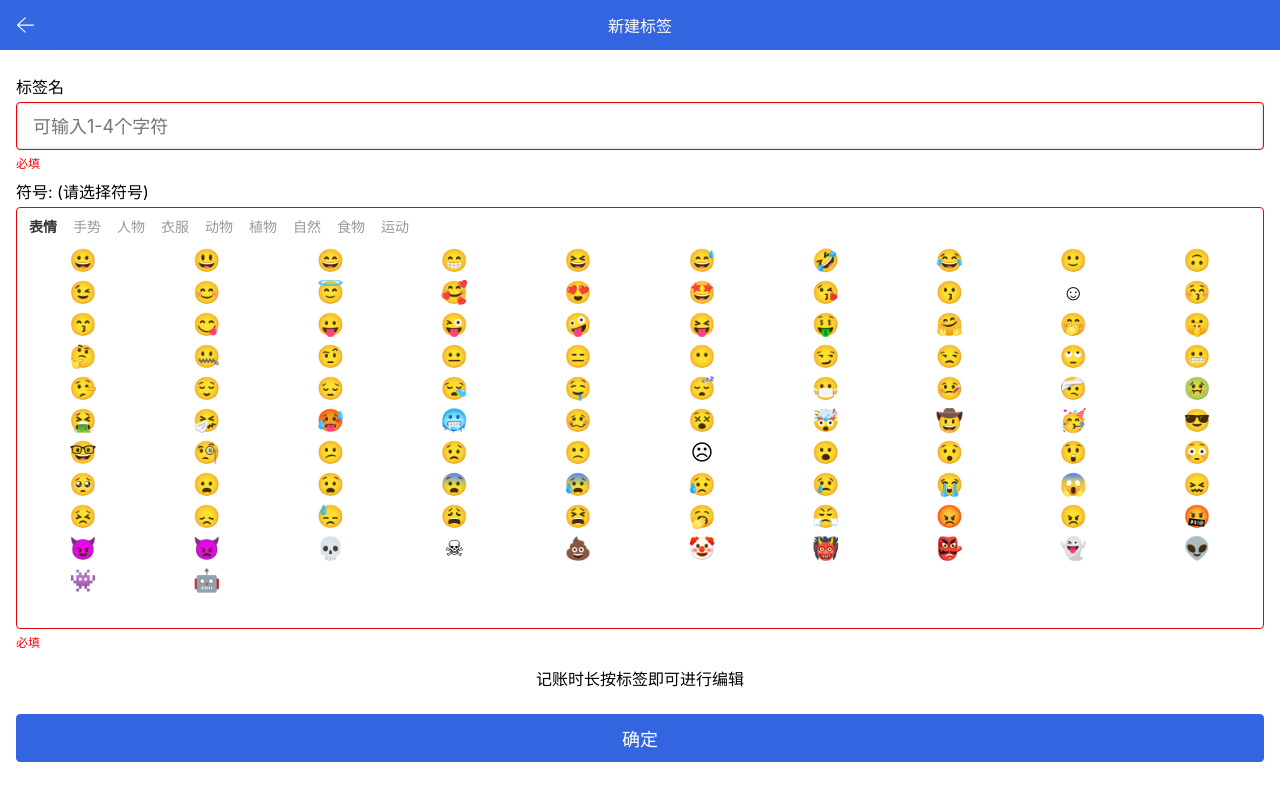
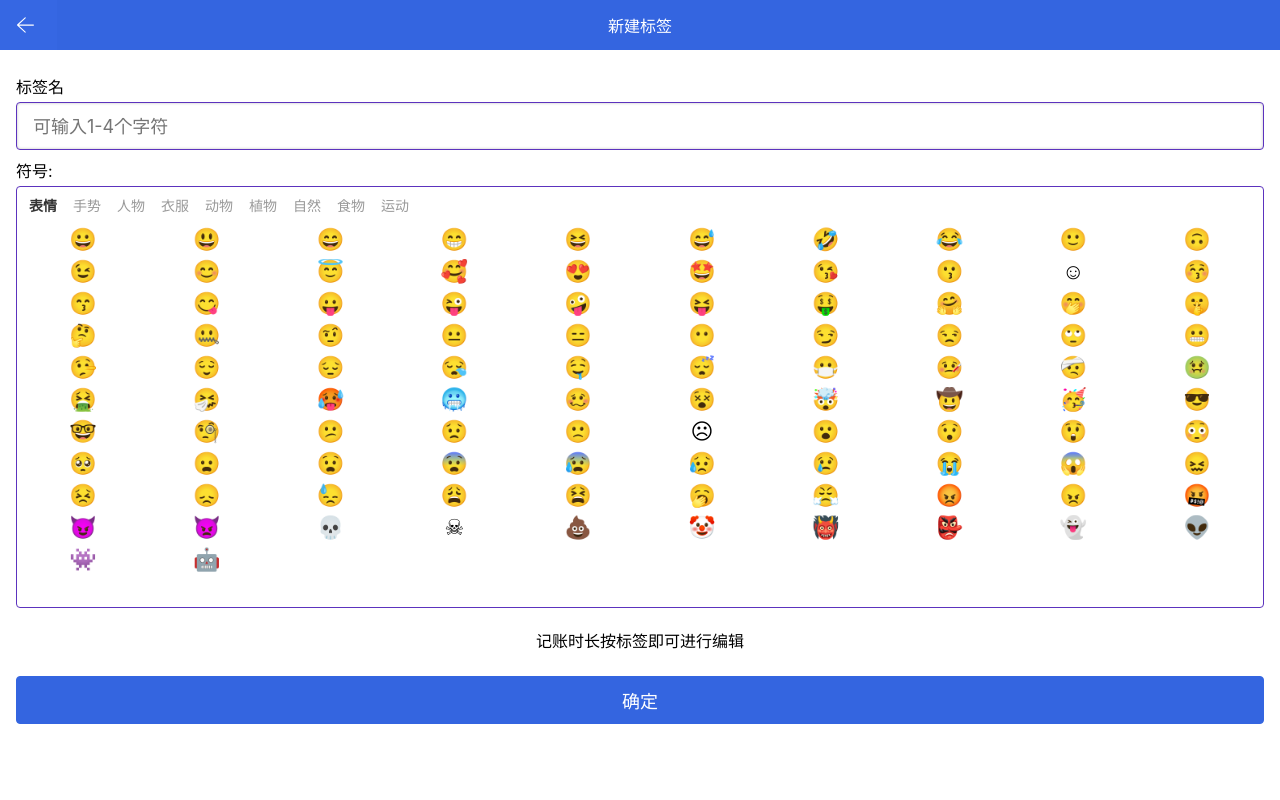
Before and after one commit to jgorijinal/github-page-demo-1, a Vue app: page /#/tag/create in a window 1280 px wide. Built offline with nearby package versions, Linux system fonts and the light colour scheme.

Commit message:
封装表单验证 validate 函数并且完成模板绑定渲染

```diff
--- /dev/null
+++ b/src/utils/validate.ts
@@ -0,0 +1,34 @@
+export interface FData {
+  [k: string]: string | number | undefined | null
+}
+// Rules 的 key 必须是 FData的属性值, 所以使用泛型
+export interface Rule<T>  {
+  key: keyof T
+  message: string
+  required?: boolean
+  pattern?: RegExp
+}
+
+export type Rules<T> = Rule<T>[]
+
+export const validate = <T extends FData>(formData: T, rules: Rules<T>) => {
+  type Errors = {
+    [k in keyof T]?:string[]
+  }
+  const errors:Errors = {}
+
+  // 遍历 rules , 分析出错情况
+  rules.forEach(rule => {
+    const { key, message, pattern, required } = rule
+    const value = formData[key]
+    // 校验
+    if (required === true && !value) {
+      errors[key] = errors[key] ?? []
+          errors[key]?.push(message)
+    } else if (pattern && value && !pattern.test(value.toString())) {
+      errors[key] = errors[key] ?? []
+      errors[key]?.push(message)
+    }
+  })
+  return errors
+}
--- a/src/views/tag/tagCreate.vue
+++ b/src/views/tag/tagCreate.vue
@@ -4,15 +4,15 @@
       <img :src="fanhuiSvg" alt="" @click="$router.back()">
     </template>
   </nav-bar>
-  <form class="form">
+  <form class="form" @submit="onSubmit">
     <div class="formRow">
       <label class="formLabel">
         <span class="formItem_name">标签名</span>
         <div class="formItem_value">
-          <input class="formItem input error" v-model="formData.tagName" placeholder="可输入1-4个字符"/>
+          <input class="formItem input" :class="{error: errors['tagName']}" v-model="formData.tagName" placeholder="可输入1-4个字符"/>
         </div>
         <div class="formItem_errorHint">
-          <span>必填</span>
+          <span>{{errors['tagName'] ? errors['tagName'][0] : '' }}</span>
         </div>
       </label>
     </div>
@@ -21,17 +21,17 @@
         <span class="formItem_name">符号: {{formData.emoji}}</span>
         <div class="formItem_value">
           <!--表情选择器 组件-->
-          <emoji-select class="formItem emojiList error" v-model="formData.emoji"/>
+          <emoji-select class="formItem emojiList"  :class="{error: errors['emoji']}" v-model="formData.emoji"/>
         </div>
         <div class="formItem_errorHint">
-          <span>必填</span>
+          <span>{{ errors['emoji'] ? errors['emoji'][0] : '' }}</span>
         </div>
       </label>
     </div>
     <p class="tips">记账时长按标签即可进行编辑</p>
     <div class="formRow">
       <div class="formItem_value">
-        <e-button class="button">确定</e-button>
+        <e-button class="button" @click="onSubmit">确定</e-button>
       </div>
     </div>
   </form>
@@ -41,11 +41,33 @@ import NavBar from '../../components/navBar.vue'
 import EButton from '../../components/button.vue'
 import EmojiSelect from '../../components/emojiSelect.vue'
 import fanhuiSvg from '../../assets/icons/fanhui.svg'
-import { reactive } from 'vue'
+import { validate, Rules} from '../../utils/validate'
+import { reactive, ref } from 'vue'
 const formData = reactive({
   tagName: '',
-  emoji:'(请选择符号)'
+  emoji:''
 })
+const rules:Rules<FormData> = [
+  { key: 'tagName', required: true, message: '必填' },
+  { key: 'tagName', pattern: /^.{1,4}$/, message: '请填入1~4个字符' },
+  { key: 'emoji', required: true, message: '必填' },
+]
+type FormData =  {
+  tagName:string
+  emoji:string
+}
+
+// errore的 结构
+// const errors = {
+//   'tagName': ['错误1', '错误2'],
+//   'emoji':['错误3', '错误4']
+// }
+
+const errors = ref<any>([])
+const onSubmit = () => {
+  errors.value = validate<FormData>(formData, rules)
+  console.log(errors.value)
+}
 </script>
 <style lang="scss" scoped>
 img {
```
